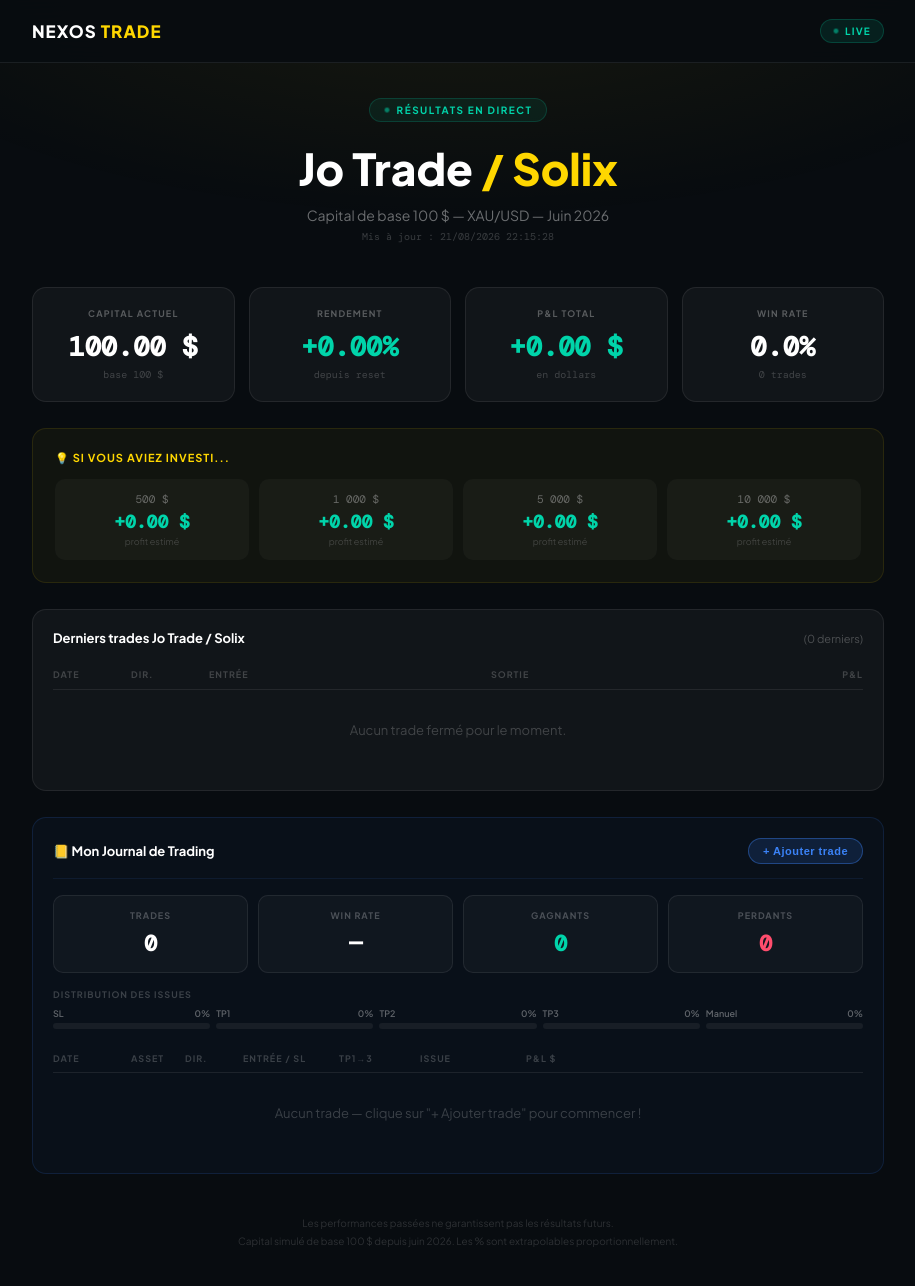
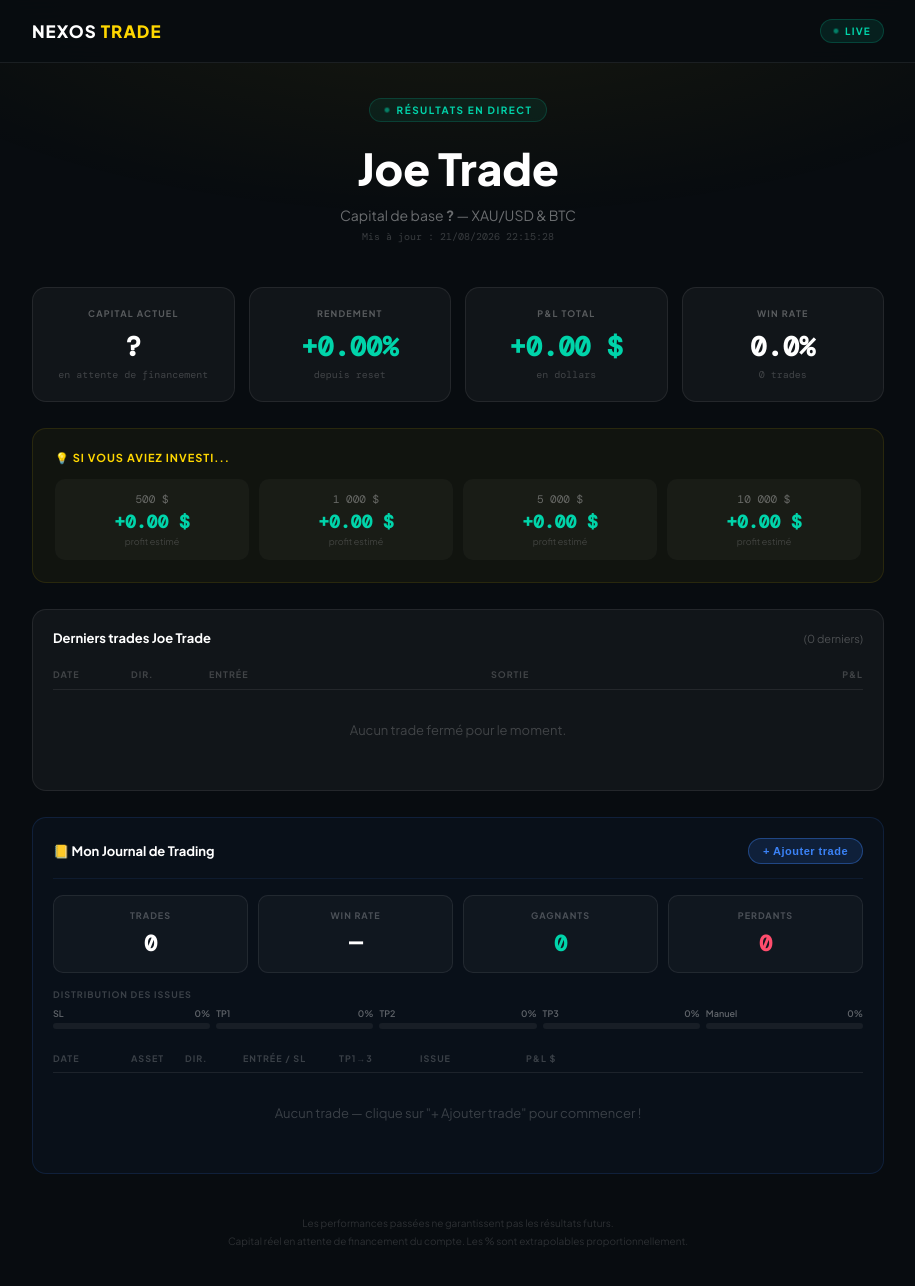
Before and after one commit to jhoarau60-max/-nexos-performance, a plain HTML site: page index.html in a window 1280 px wide. Shown: the whole page, without its empty margins (182-1097 px from the left). Drawn offline with nearby package versions, Linux system fonts and the light colour scheme; no server answers.

Commit message:
Renomme en Joe Trade, capital en attente de financement, reset journal

```diff
--- a/index.html
+++ b/index.html
@@ -3,8 +3,8 @@
 <head>
   <meta charset="UTF-8">
   <meta name="viewport" content="width=device-width, initial-scale=1.0">
-  <title>Nexos Trade — Performance Jo Trade / Solix</title>
-  <meta name="description" content="Résultats réels du Jo Trade / Solix — capital 100$, rendement, win rate en direct.">
+  <title>Nexos Trade — Performance Joe Trade</title>
+  <meta name="description" content="Résultats réels de Joe Trade — capital, rendement, win rate en direct.">
   <link href="https://fonts.googleapis.com/css2?family=Plus+Jakarta+Sans:wght@400;500;600;700;800&family=DM+Mono:wght@400;500&display=swap" rel="stylesheet">
   <script src="https://cdn.jsdelivr.net/npm/@supabase/supabase-js@2"></script>
   <style>
@@ -143,14 +143,14 @@
 
   <div class="hero">
     <div class="hero-tag"><span class="dot"></span> Résultats en direct</div>
-    <h1>Jo Trade <em>/ Solix</em></h1>
-    <p class="hero-sub">Capital de base 100 $ — XAU/USD — Juin 2026</p>
+    <h1>Joe Trade</h1>
+    <p class="hero-sub">Capital de base <b id="cap-placeholder">?</b> — XAU/USD &amp; BTC</p>
     <p class="upd" id="upd-time"></p>
   </div>
 
   <!-- KPIs Solix -->
   <div class="kpi-grid">
-    <div class="kpi"><div class="kpi-lbl">Capital actuel</div><div class="kpi-val kv-w" id="g-cap">—</div><div class="kpi-hint">base 100 $</div></div>
+    <div class="kpi"><div class="kpi-lbl">Capital actuel</div><div class="kpi-val kv-w">?</div><div class="kpi-hint">en attente de financement</div></div>
     <div class="kpi"><div class="kpi-lbl">Rendement</div><div class="kpi-val" id="g-rnd">—</div><div class="kpi-hint">depuis reset</div></div>
     <div class="kpi"><div class="kpi-lbl">P&L total</div><div class="kpi-val" id="g-pnl">—</div><div class="kpi-hint">en dollars</div></div>
     <div class="kpi"><div class="kpi-lbl">Win Rate</div><div class="kpi-val kv-w" id="g-wr">—</div><div class="kpi-hint" id="g-tc">— trades</div></div>
@@ -169,7 +169,7 @@
 
   <!-- Trades Solix -->
   <div class="box">
-    <div class="box-title">Derniers trades Jo Trade / Solix <em id="g-tp"></em></div>
+    <div class="box-title">Derniers trades Joe Trade <em id="g-tp"></em></div>
     <div class="t-hdr"><div>Date</div><div>Dir.</div><div>Entrée</div><div>Sortie</div><div style="text-align:right">P&L</div></div>
     <div id="g-list"><div class="empty">Chargement...</div></div>
   </div>
@@ -212,7 +212,7 @@
 
   <div class="disc">
     Les performances passées ne garantissent pas les résultats futurs.<br>
-    Capital simulé de base 100 $ depuis juin 2026. Les % sont extrapolables proportionnellement.
+    Capital réel en attente de financement du compte. Les % sont extrapolables proportionnellement.
   </div>
 </div>
 
@@ -313,11 +313,9 @@ async function load() {
 
   const t = tr || [];
   const pnl = t.reduce((s,x) => s + parseFloat(x.pnl||0), 0);
-  const cap = 100 + pnl;
   const rnd = pnl;
   const wr = t.length ? t.filter(x => parseFloat(x.pnl) > 0).length / t.length * 100 : 0;
 
-  document.getElementById('g-cap').textContent = cap.toFixed(2) + ' $';
   const re = document.getElementById('g-rnd');
   re.textContent = fp(rnd); re.className = 'kpi-val ' + (rnd >= 0 ? 'kv-g' : 'kv-r');
   const pe = document.getElementById('g-pnl');
```
